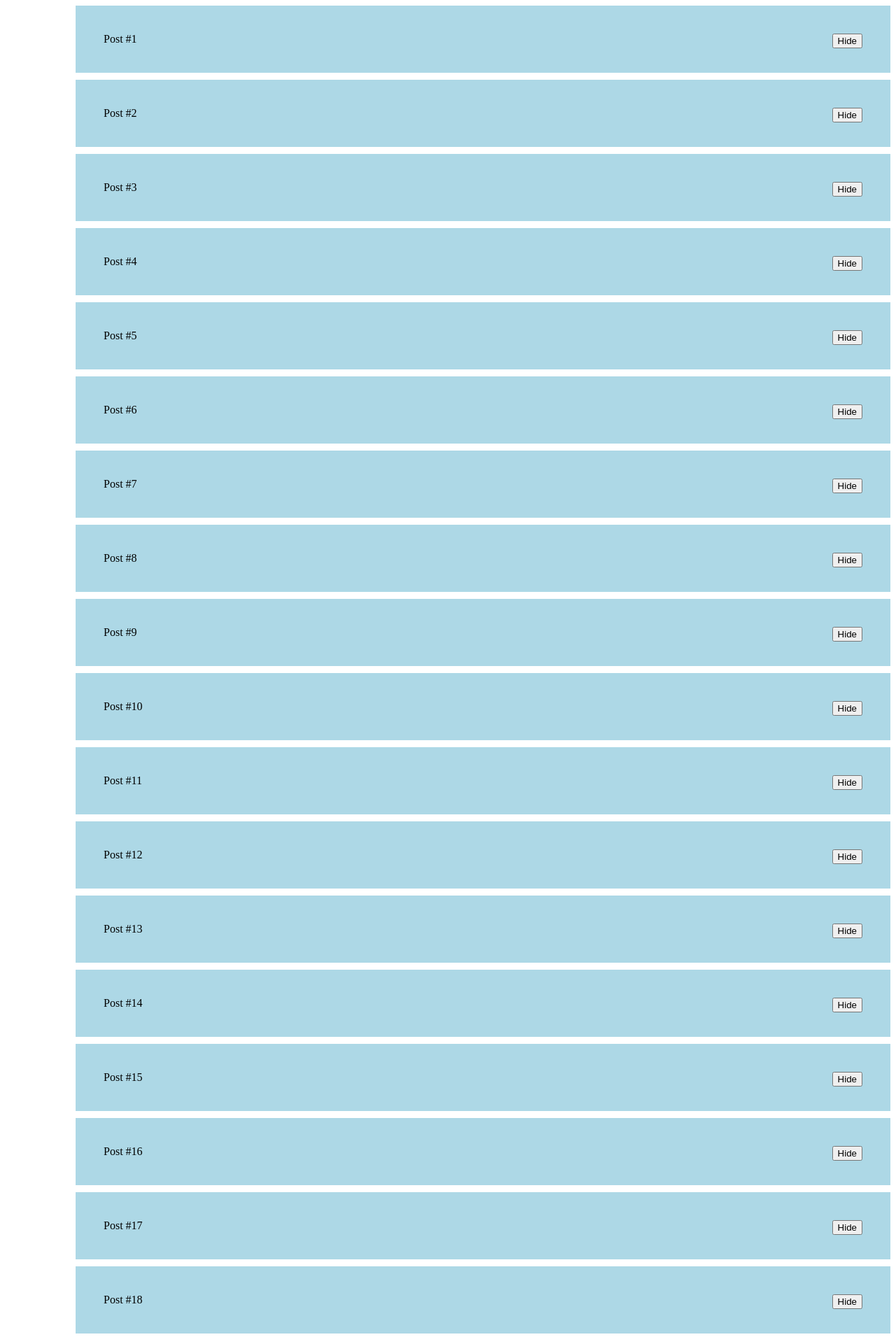
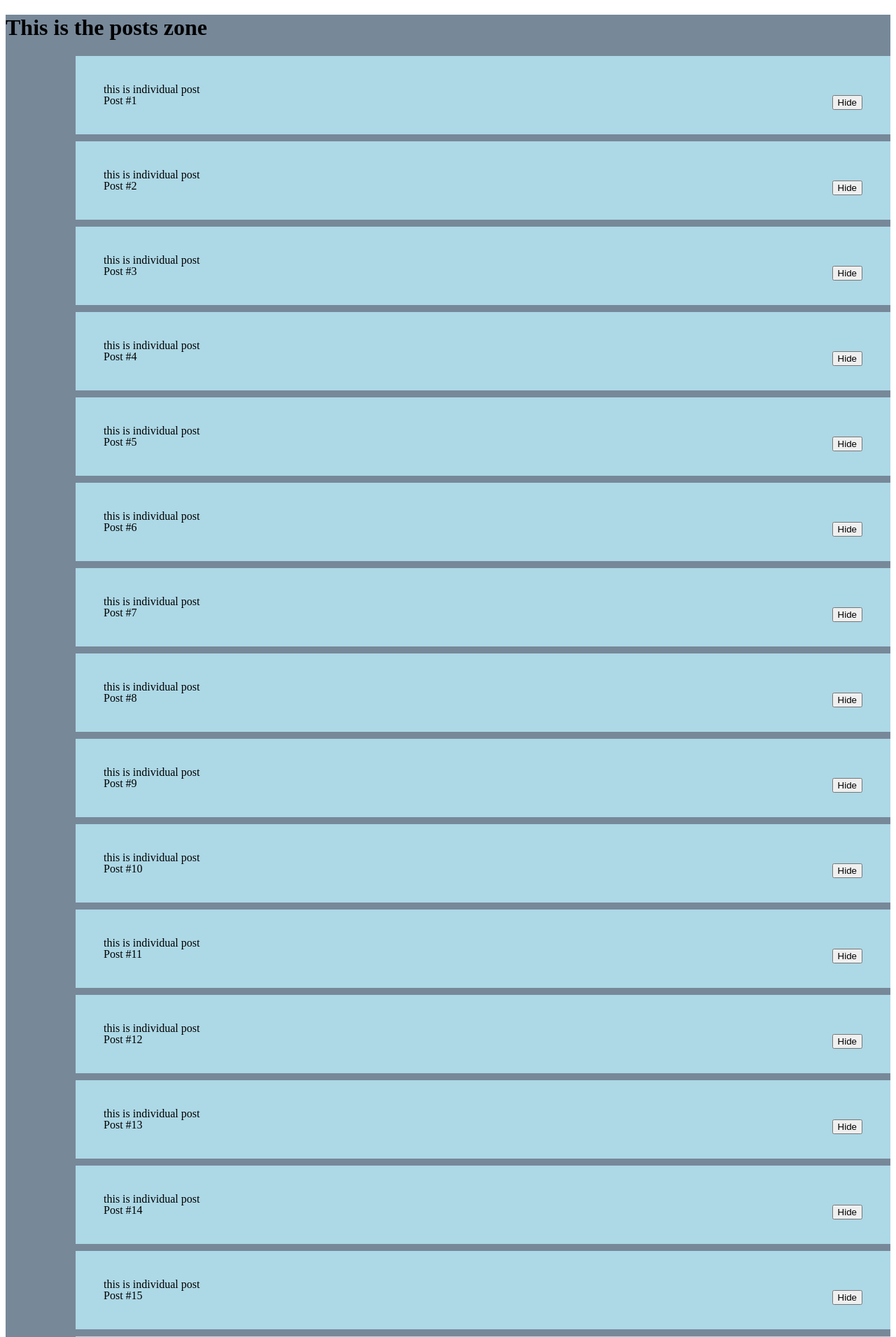
Before and after one commit to lis497/CS50W-JavaScript, a Django app: page /animation/ in a window 1280 px wide. Shown: the top 1911 px of the page at 70% size. Run offline with Django 5.2, Linux system fonts and the light colour scheme.

Commit message:
add important explaination to animation/index.html

```diff
--- a/Js_django/First_django_js_project/animation/templates/animation/index.html
+++ b/Js_django/First_django_js_project/animation/templates/animation/index.html
@@ -5,12 +5,14 @@
 	<meta name="viewport" content="width=device-width, initial-scale=1">
 	<title>Single Page</title>
 	<style>
-
 		@keyframes hide {
+			/* animation inheritant the parent not post*/
 			0% {
 				opacity: 1;
 				height: 100%;
+				/*this 30% or 100% is the percentage of parent size*/
 				line-height: 100%;
+				/*padding also affect this size */
 				padding: 40px;
 				margin-bottom: 10px;
 			}
@@ -47,9 +49,35 @@
 			animation-play-state: paused;
 		}
 
+
+		#posts {
+			background-color: lightslategray;
+			/*without the height, this won't display the color
+			but with the child element, this color will display
+			the #posts has higher priority than div
+			if you don't comment out this posts, it display gray
+			else, it display red
+			you must remove this height with animation because the child
+			element inheritance this height*/
+			/*height: 300px;*/
+			/* if you add height, animation will change the child size */
+		}
+
 		body {
 			padding-bottom: 50px;
 		}
+
+
+		div {
+			background-color: red;
+			/* you must remove this 200px*/
+			/* auto in .post doesn't affect this part but
+			animation 100% /30% will inheritant this size even
+			their is a #post override this one*/
+			/*height: 200px;*/
+			margin-bottom: 20px;
+		}
+
 	</style>
 	<script type="text/javascript">
 		// Start with first post
@@ -100,7 +128,7 @@
 			// Create new post
 			const post = document.createElement('div');
 			post.className = 'post';
-			post.innerHTML = `${contents} <button class="hide">Hide</button>`
+			post.innerHTML = `this is individual post <br/>${contents} <button class="hide">Hide</button>`
 
 			// Add post to DOM
 			document.querySelector('#posts').append(post);
@@ -111,8 +139,10 @@
 
 <body>
 	<div id="posts">
+		<h1> This is the posts zone </h1>
+	</div>
 
-	</div>
+	<div></div>
 
 </body>
 </html>
```
Also changed, not shown: React/hello.html (added).
